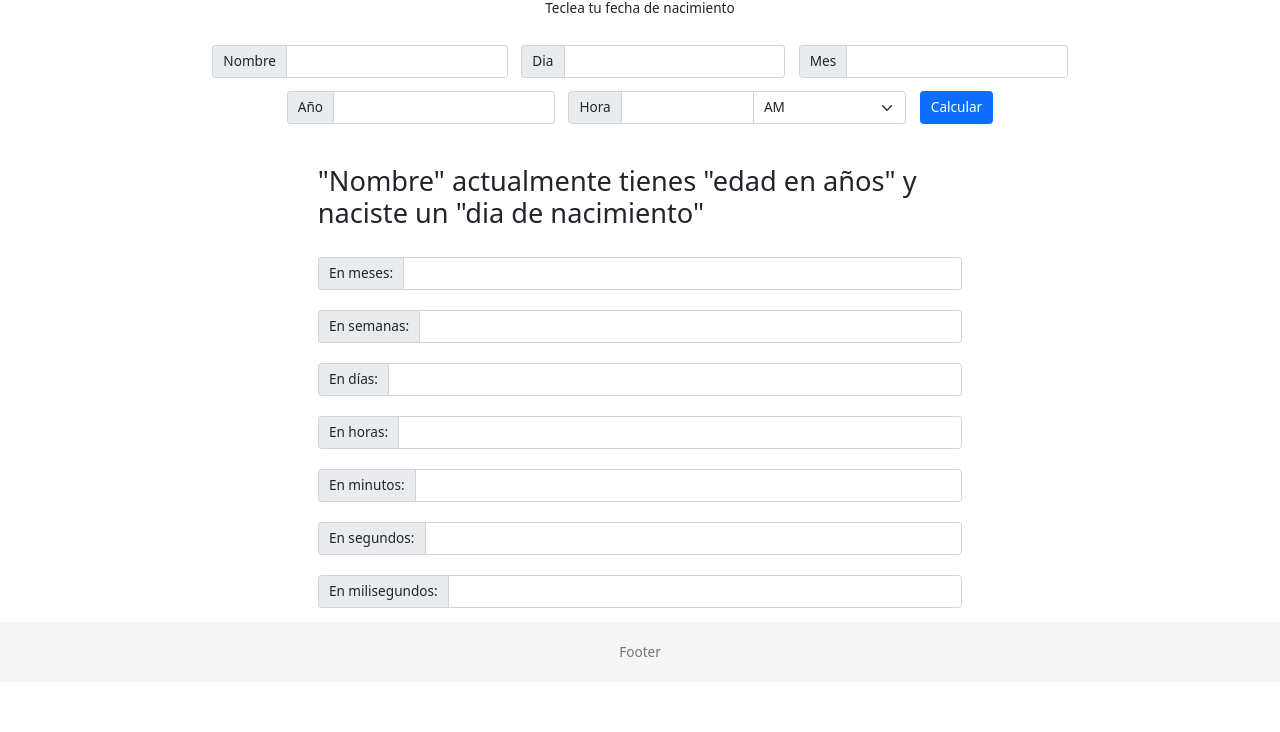
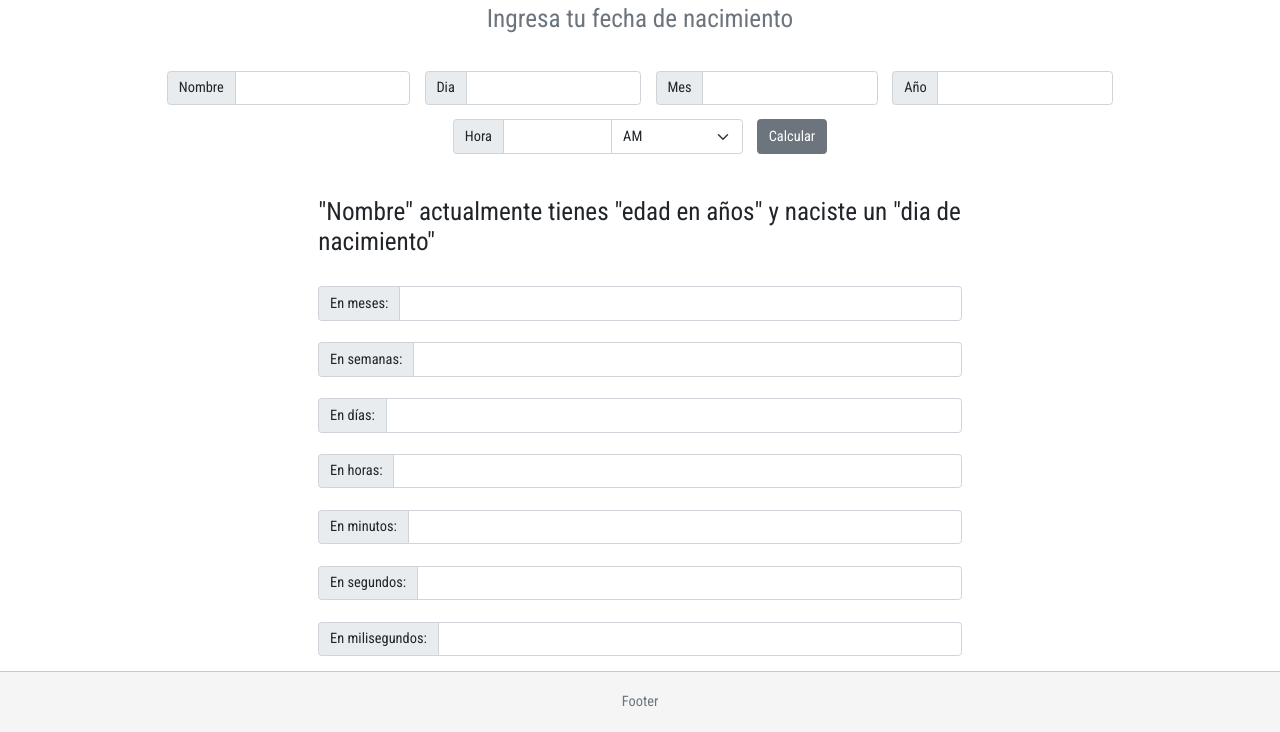
Before and after one commit to GuilleFerru/ProyectoFinalJavaScript, a website: page index.html in a window 1280 px wide. Shown: the part 118-850 px from the top of the page. Before the commit the page ends 800 px from the top, so only its background shows below. Drawn offline with Linux system fonts and the light colour scheme.

Commit message:
Mejoras en la vista

```diff
--- a/index.html
+++ b/index.html
@@ -9,6 +9,8 @@
     <!--<link rel="stylesheet" href="https://stackpath.bootstrapcdn.com/bootstrap/4.5.2/css/bootstrap.min.css"
         integrity="sha384-JcKb8q3iqJ61gNV9KGb8thSsNjpSL0n8PARn9HuZOnIxN0hoP+VmmDGMN5t9UJ0Z" crossorigin="anonymous">-->
     <link rel="stylesheet" href="css/bootstrap.min.css">
+    <link rel="preconnect" href="https://fonts.gstatic.com">
+    <link href="https://fonts.googleapis.com/css2?family=Roboto+Condensed&display=swap" rel="stylesheet">
     <link rel="stylesheet" href="css/style.css">
     <title>Document</title>
 </head>
@@ -20,16 +22,15 @@
                 <a class="navbar-brand" href="#">Logo</a>
             </div>
         </nav>
-
     </header>
     <main>
         <div class="container">
             <div class="row d-flex flex-column">
                 <div class="col d-flex justify-content-center mt-3">
-                    <h1>CALCULO DEL TIEMPO VIVIDO</h1>
+                    <h1><strong>CALCULO DEL TIEMPO VIVIDO</strong></h1>
                 </div>
                 <div class="col d-flex justify-content-center mt-2">
-                    Teclea tu fecha de nacimiento
+                    <h3 class="text-muted">Ingresa tu fecha de nacimiento</h3>
                 </div>
             </div>
 
@@ -70,12 +71,12 @@
                     </div>
                 </div>
                 <div class="col-12">
-                    <button type="submit" class="btn btn-primary">Calcular</button>
+                    <button type="submit" class="btn btn-secondary">Calcular</button>
                 </div>
             </form>
             <div class="row mt-4 justify-content-center align-items-center gy-4">
-                <div class="col-lg-7">
-                    <h2> "Nombre" actualmente tienes "edad en años" y naciste un "dia de nacimiento" </h2>
+                <div class="col-lg-7 col-12">
+                    <h3> "Nombre" actualmente tienes "edad en años" y naciste un "dia de nacimiento" </h3>
                 </div>
                 <div class="col-lg-7 col-12 ">
                     <div class="input-group">
@@ -85,45 +86,44 @@
                 </div>
                 <div class="col-lg-7 col-12 ">
                     <div class="input-group">
-                        <label for="cantidadMeses" class="input-group-text">En semanas: </label>
-                        <input type="text" class="form-control" id="cantidadMeses" name="cantidadMeses">
+                        <label for="cantidadSemanas" class="input-group-text">En semanas: </label>
+                        <input type="text" class="form-control" id="cantidadSemanas" name="cantidadSemanas">
                     </div>
                 </div>
                 <div class="col-lg-7 col-12 ">
                     <div class="input-group">
-                        <label for="cantidadMeses" class="input-group-text">En días: </label>
-                        <input type="text" class="form-control" id="cantidadMeses" name="cantidadMeses">
+                        <label for="cantidadDias" class="input-group-text">En días: </label>
+                        <input type="text" class="form-control" id="cantidadDias" name="cantidadDias">
                     </div>
                 </div>
                 <div class="col-lg-7 col-12 ">
                     <div class="input-group">
-                        <label for="cantidadMeses" class="input-group-text">En horas: </label>
-                        <input type="text" class="form-control" id="cantidadMeses" name="cantidadMeses">
+                        <label for="cantidadHoras" class="input-group-text">En horas: </label>
+                        <input type="text" class="form-control" id="cantidadHoras" name="cantidadHoras">
                     </div>
                 </div>
                 <div class="col-lg-7 col-12 ">
                     <div class="input-group">
-                        <label for="cantidadMeses" class="input-group-text">En minutos: </label>
-                        <input type="text" class="form-control" id="cantidadMeses" name="cantidadMeses">
+                        <label for="cantidadMinutos" class="input-group-text">En minutos: </label>
+                        <input type="text" class="form-control" id="cantidadMinutos" name="cantidadMinutos">
                     </div>
                 </div>
                 <div class="col-lg-7 col-12 ">
                     <div class="input-group">
-                        <label for="cantidadMeses" class="input-group-text">En segundos: </label>
-                        <input type="text" class="form-control" id="cantidadMeses" name="cantidadMeses">
+                        <label for="cantidadSegundos" class="input-group-text">En segundos: </label>
+                        <input type="text" class="form-control" id="cantidadSegundos" name="cantidadSegundos">
                     </div>
                 </div>
                 <div class="col-lg-7 col-12 ">
                     <div class="input-group">
-                        <label for="cantidadMeses" class="input-group-text">En milisegundos: </label>
-                        <input type="text" class="form-control" id="cantidadMeses" name="cantidadMeses">
+                        <label for="cantidadMsegundos" class="input-group-text">En milisegundos: </label>
+                        <input type="text" class="form-control" id="cantidadMsegundos" name="cantidadMsegundos">
                     </div>
                 </div>
             </div>
-
         </div>
     </main>
-
+    <hr>
     <footer class="footer">
         <div class="container d-flex justify-content-center">
             <span class="text-muted">Footer</span>
--- a/scss/_general.scss
+++ b/scss/_general.scss
@@ -7,12 +7,13 @@
 html {
     position: relative;
     min-height: 100%;
-   font-size: 85%;
+   font-size: 90%;
     /*font-size 10px por defecto*/
     scroll-behavior: smooth;
 }
 
 body {
     /*padding-top: 4rem;*/
+    font-family: 'Roboto Condensed', sans-serif;
     margin-bottom: 60px; /* Margin bottom by footer height */
   }
```
Also changed, not shown: css/style.css.
